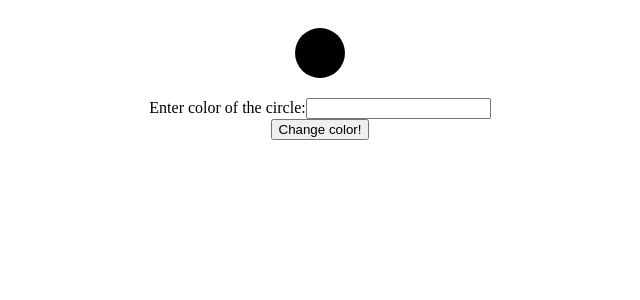
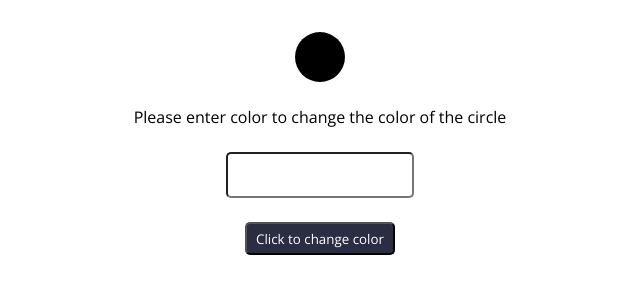
Before and after one commit to tegsheeb/workSampleTest, a React app in the folder 3.React/: page / in a window 1280 px wide. Shown: the top 300 px of the page, without its empty margins (320-960 px from the left). Built offline with nearby package versions, Linux system fonts and the light colour scheme.

Commit message:
Refactor styling and add condition to check input

```diff
--- a/3.React/index.html
+++ b/3.React/index.html
@@ -1,10 +1,10 @@
 <!DOCTYPE html>
+<html lang="en">
 <head>
+    <title>Changing color of the circle </title>
 </head>
 <body>
-    <div id="root">
-        "Hello world from Index.html"
-    </div>
+    <div id="root"> </div>
     <script type="text/javascript" src="bundle.js"></script>
 </body>
 </html>
--- a/3.React/package.json
+++ b/3.React/package.json
@@ -4,8 +4,8 @@
   "description": "work sample test, part 3",
   "main": "server.js",
   "scripts": {
-    "start": "node server.js",
-    "dev": "webpack-dev-server --open --hot --mode development"
+    "start": "webpack-dev-server --open --hot --mode development",
+    "dev": "node server.js"
   },
   "author": "Tegshee Baasan",
   "license": "ISC",
--- a/3.React/server.js
+++ b/3.React/server.js
@@ -7,7 +7,7 @@ const port = 8000
 //   res.send('Hello World!')
 // })
 
-app.use('/', express.static(path.join(__dirname, 'index.html')))
+app.use('/', express.static(path.join(__dirname, '.')))
 
 app.listen(port, () => {
   console.log(`Example app listening at http://localhost:${port}`)
--- a/3.React/src/app.jsx
+++ b/3.React/src/app.jsx
@@ -7,7 +7,7 @@ class App extends Component {
         this.state = {
             inputColor: "",
             currentColor: "black",
-            message: ''
+            message: ""
         }
 
       this.handleChange = this.handleChange.bind(this)
@@ -21,11 +21,16 @@ class App extends Component {
     isColor(strColor){
         var s = new Option().style;
         s.color = strColor;
-        return s.color == strColor;
+        return s.color === strColor;
     }
 
     changeColor() {
         let inputColor = this.state.inputColor.toLowerCase()
+        if(inputColor==="") {
+            this.setState({
+                message: "You clicked without entering color."
+            })
+        } else {
             if(this.isColor(inputColor)) {
                 this.setState({
                     currentColor : inputColor
@@ -36,8 +41,10 @@ class App extends Component {
                 })
             } else {
                 this.setState({
-                message : "Please enter a valid color"
+                    inputColor : "",
+                    message : `You entered "${inputColor}". Please enter a valid color.`
                 })
+            }
         }
     }
 
@@ -45,14 +52,10 @@ class App extends Component {
         return (
             <div className="app">
                 <div className="circle" style={{backgroundColor: this.state.currentColor}}> </div>
-        <form >
-          <label>
-            Enter color of the circle:
+                <div> Please enter color to change the color of the circle</div>
                 <input type="text" value={this.state.inputColor} onChange={this.handleChange} />
-          </label>
-        </form>
-        <button onClick={this.changeColor}> Change color! </button>
-        <div> {this.state.message}</div>
+                <button onClick={this.changeColor}> Click to change color </button>
+                <div className="message"> {this.state.message}</div>
             </div>
         );
     }
--- a/3.React/src/style.scss
+++ b/3.React/src/style.scss
@@ -1,13 +1,35 @@
+@import url('https://fonts.googleapis.com/css2?family=Open+Sans:wght@400;700');
+
 .app{
     display: flex;
     align-items: center;
     justify-content: center;
     flex-direction: column;
+    font-family: "Open Sans";
     .circle{
         width: 50px;
         height: 50px;
         border-radius: 50%;
         border: none;
-        margin: 20px;
+        margin: 1.5em;
+    }
+    input{
+        width: 180px;
+        height: 2.5em;
+        border-radius: 5px;
+        font-family: "Open Sans";
+        font-size: 1em;
+        margin:1.5em;
+    }
+    button{
+        width: 150px;
+        height: 2.5em;
+        border-radius: 5px;
+        background-color: #2B2D42;
+        color: #FFFFFF;
+        font-family: "Open Sans";
+    }
+    .message{
+        margin-top: 3em;
     }
 }
```
Lines whose indentation alone changed are shown as unchanged.
